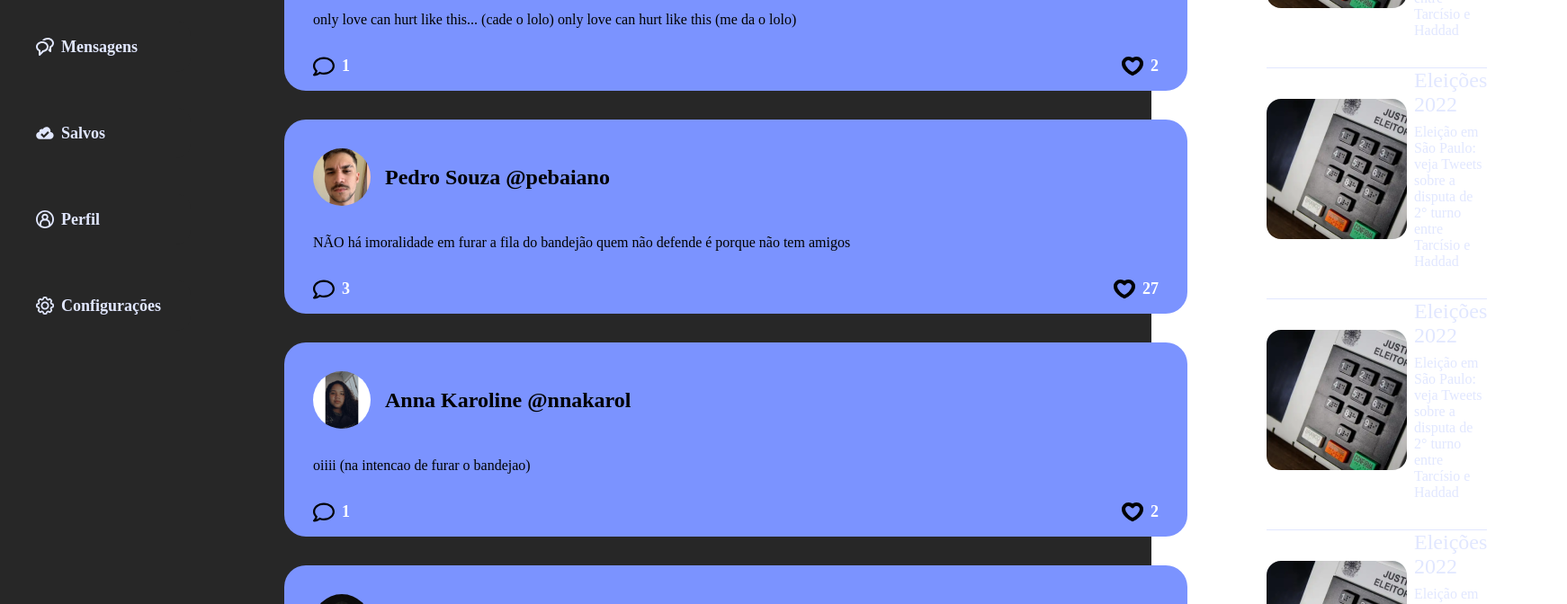
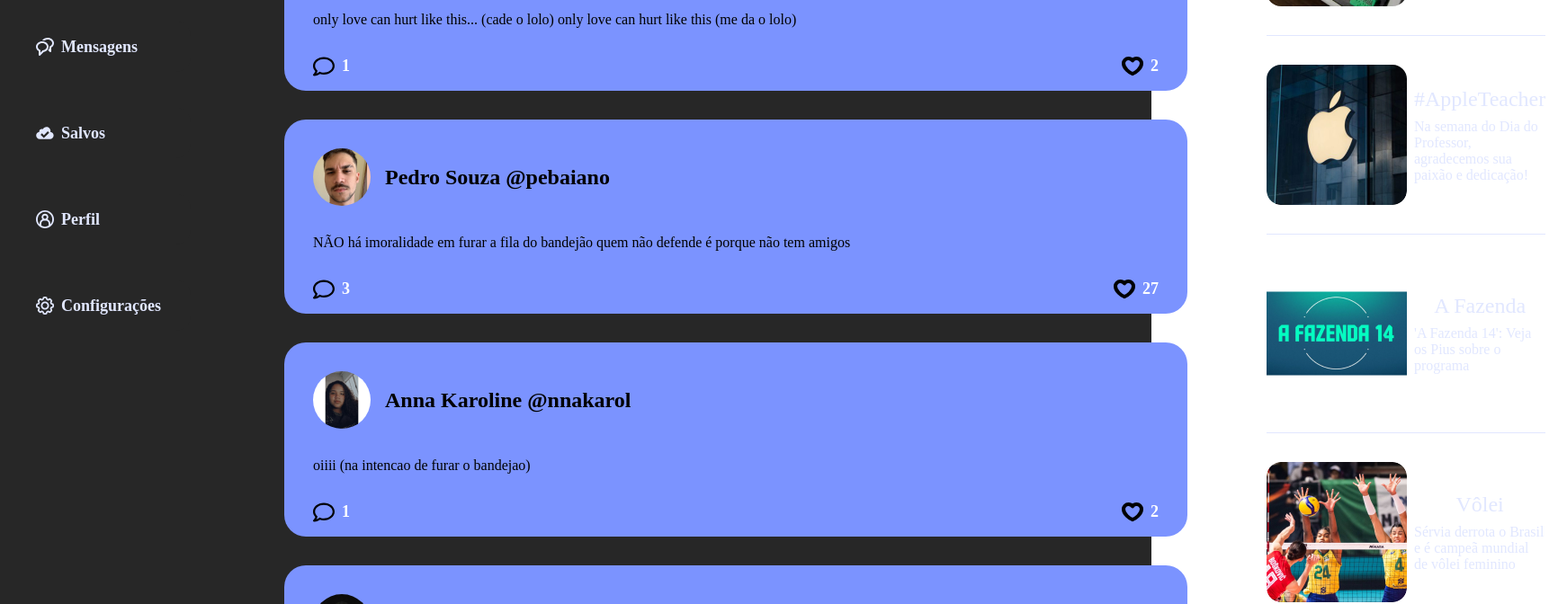
Before and after one commit to uuuuuuuuu0/treinamento-polijr, a Next.js app: page / in a window 1280 px wide. Shown: the part 280-952 px from the top of the page at 90% size, 1742 px wide, since content can reach past the window. Built offline with nearby package versions, Linux system fonts and the light colour scheme.

Commit message:
Adding variety to Highlights

```diff
--- a/src/components/HighlightComponent/styles.ts
+++ b/src/components/HighlightComponent/styles.ts
@@ -5,6 +5,7 @@ export const HighlightConteiner = styled.div`
     flex-direction: row;
     align-items: center;
     gap: 8px;
+    margin: 32px 0px 0px 0px;
 `;
 
 export const HighlightImage = styled.img`
--- a/src/template/Home/index.tsx
+++ b/src/template/Home/index.tsx
@@ -89,24 +89,24 @@ const HomeTemplate = () => {
             imgSrc: './assets/eleicoes_2022.png'
         },
         {
-            title: 'Eleições 2022',
-            text: 'Eleição em São Paulo: veja Tweets sobre a disputa de 2° turno entre Tarcísio e Haddad',
-            imgSrc: './assets/eleicoes_2022.png'
+            title: '#AppleTeacher',
+            text: 'Na semana do Dia do Professor, agradecemos sua paixão e dedicação!',
+            imgSrc: './assets/apple_teacher.png'
         },
         {
-            title: 'Eleições 2022',
-            text: 'Eleição em São Paulo: veja Tweets sobre a disputa de 2° turno entre Tarcísio e Haddad',
-            imgSrc: './assets/eleicoes_2022.png'
+            title: 'A Fazenda',
+            text: "'A Fazenda 14': Veja os Pius sobre o programa",
+            imgSrc: './assets/a_fazenda.png'
         },
         {
-            title: 'Eleições 2022',
-            text: 'Eleição em São Paulo: veja Tweets sobre a disputa de 2° turno entre Tarcísio e Haddad',
-            imgSrc: './assets/eleicoes_2022.png'
+            title: 'Vôlei',
+            text: 'Sérvia derrota o Brasil e é campeã mundial de vôlei feminino',
+            imgSrc: './assets/volei.png'
         },
         {
-            title: 'Eleições 2022',
-            text: 'Eleição em São Paulo: veja Tweets sobre a disputa de 2° turno entre Tarcísio e Haddad',
-            imgSrc: './assets/eleicoes_2022.png'
+            title: 'Clima tenso no NTec',
+            text: 'Gomes é apelidado de Campos e se irrita com companheiros',
+            imgSrc: './assets/clima_tenso_ntec.png'
         }
     ];
 
--- a/src/template/Home/styles.ts
+++ b/src/template/Home/styles.ts
@@ -135,7 +135,6 @@ export const HighlighInternalDiv = styled.div`
     height: 1px;
     width: 100%;
     background: #e1e7ff;
-    margin: 0px 0px 0px 0px;
 `;
 
 export const HighlightConteiner = styled.div`
```
